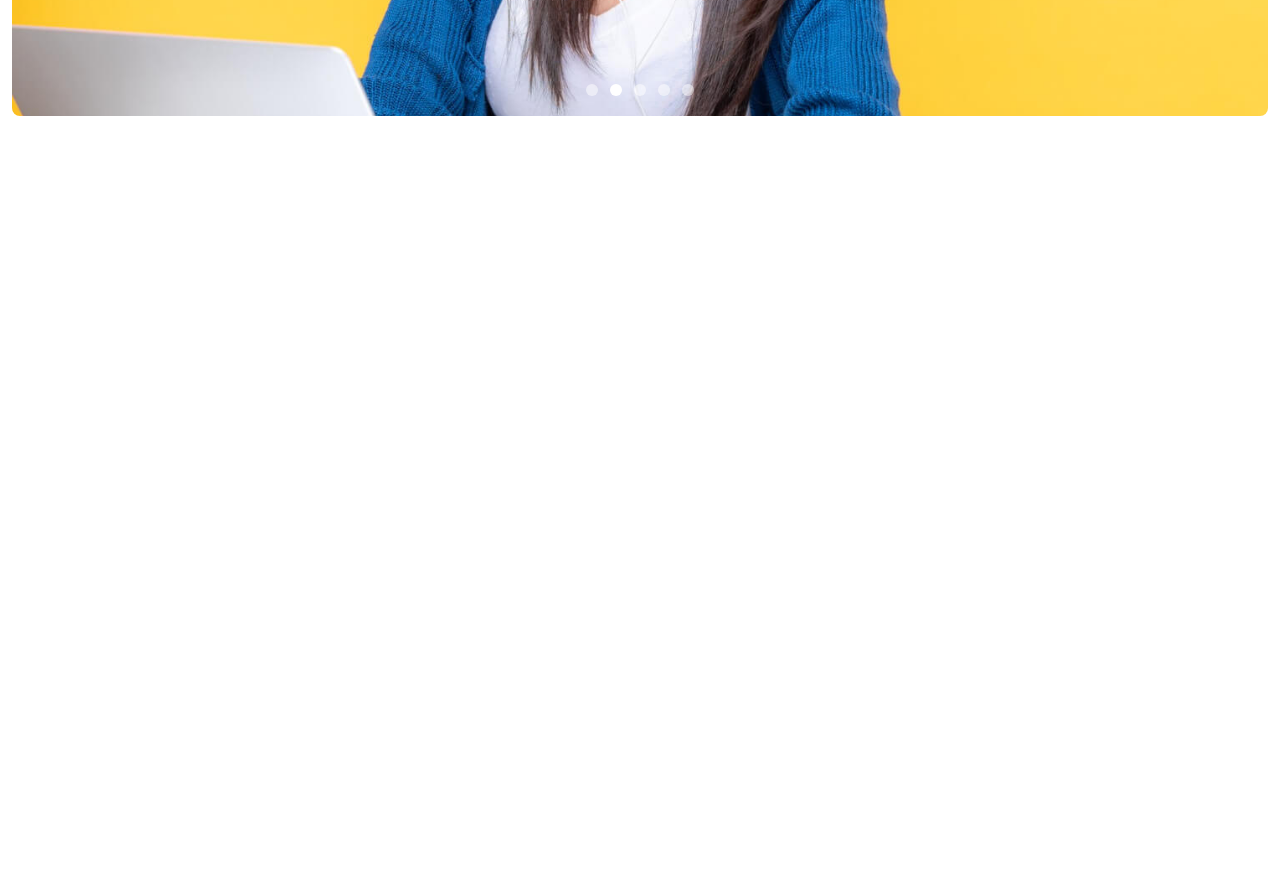
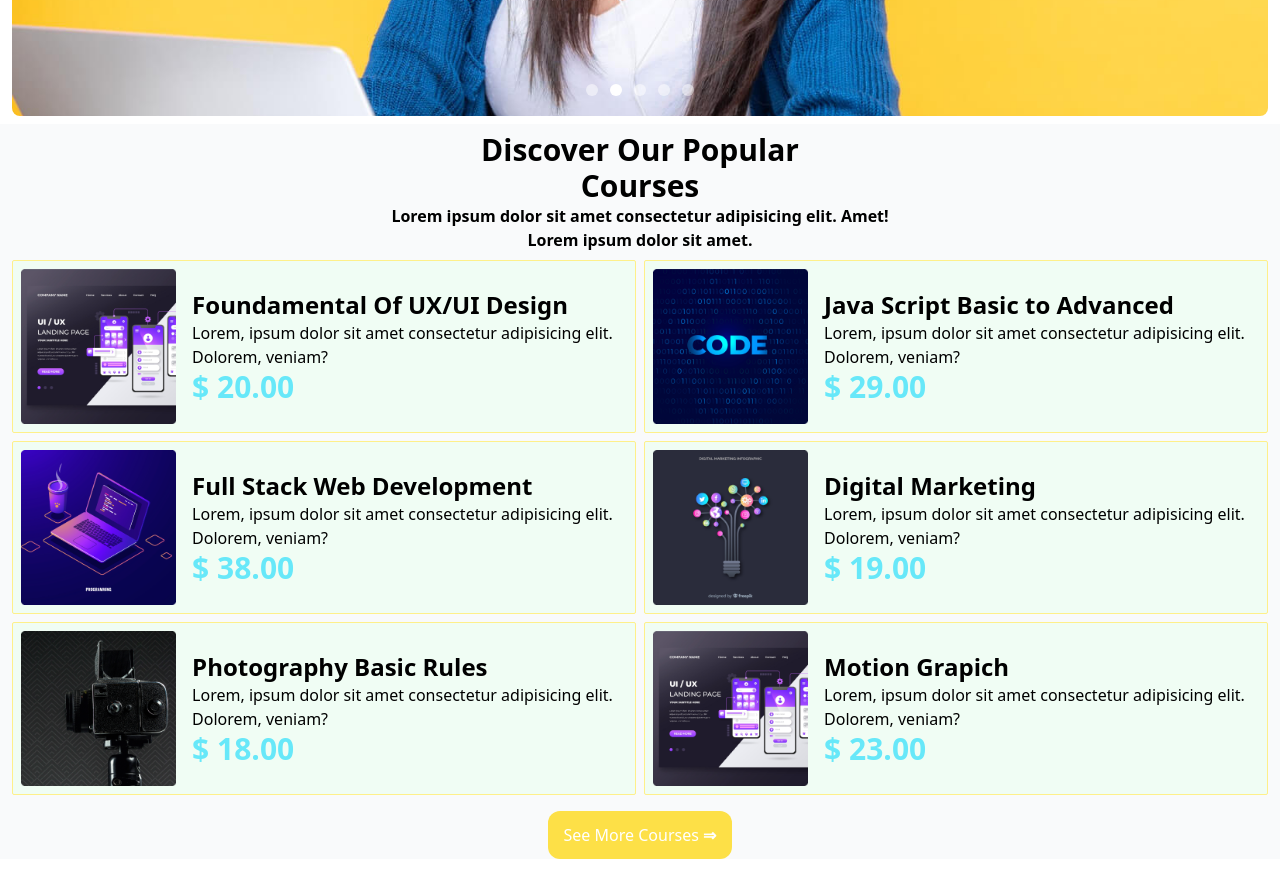
Before and after one commit to jahid-111/eCourse, a plain HTML site: page index.html in a window 1280 px wide. Shown: the part 380-1255 px from the top of the page. Before the commit the page ends 800 px from the top, so only its background shows below. Drawn offline with nearby package versions, Linux system fonts and the light colour scheme.

Commit message:
InMainSectionOne

```diff
--- a/index.html
+++ b/index.html
@@ -128,10 +128,156 @@
 
     </header>
 
+    <!-- ===================================  -->
+    <main class="container mx-auto px-3 bg-gray-50">
+
+        <!-- HEADING COURSE  -->
+        <section class="mt-2">
+            <div class=" flex flex-col items-center py-2">
+
+                <div class=" font-semibold">
+                    <span>
+                        <h2 class="text-center text-3xl">Discover Our Popular </h2>
+                        <h2 class="text-center text-3xl">Courses </h2>
+                    </span>
+                    <span>
+                        <p class="text-center">Lorem ipsum dolor sit amet consectetur adipisicing elit. Amet!</p>
+                        <p class="text-center">Lorem ipsum dolor sit amet.</p>
+                    </span>
+                </div>
+            </div>
+        </section>
 
 
 
-    <script src="https://cdnjs.cloudflare.com/ajax/libs/flowbite/2.0.0/flowbite.min.js"></script>
+        <!-- COURSES COURSES  -->
+        <section>
+
+            <div class="grid grid-cols-1 sm:grid-cols-2 gap-2">
+
+                <!-- item~1  -->
+                <div class="bg-green-50 border-yellow-200 border rounded-sm flex items-center flex-col md:flex-row ">
+
+                    <div class="p-2">
+                        <img class="w-auto md:w-full" src="images/course/course-1.png" alt="">
+                    </div>
+
+                    <div class="p-2 ">
+                        <h5 class="text-2xl font-semibold">Foundamental Of UX/UI Design </h5>
+                        <p class="">Lorem, ipsum dolor sit amet consectetur adipisicing elit. Dolorem,
+                            veniam?</p>
+                        <h3 class="text-3xl text-cyan-300 font-semibold">$ 20.00</h3>
+                    </div>
+                </div>
+
+                <!-- item~2  -->
+                <div class="bg-green-50 border-yellow-200 border rounded-sm flex items-center flex-col md:flex-row ">
+
+                    <div class="p-2">
+                        <img class="w-auto md:w-full" src="images/course/course-2.png" alt="">
+                    </div>
+
+                    <div class="p-2 ">
+                        <h5 class="text-2xl font-semibold">Java Script Basic to Advanced </h5>
+                        <p class="">Lorem, ipsum dolor sit amet consectetur adipisicing elit. Dolorem,
+                            veniam?</p>
+                        <h3 class="text-3xl text-cyan-300 font-semibold">$ 29.00</h3>
+                    </div>
+                </div>
+                <!-- item~3  -->
+                <div class="bg-green-50 border-yellow-200 border rounded-sm flex items-center flex-col md:flex-row ">
+
+                    <div class="p-2">
+                        <img class="w-auto md:w-full" src="images/course/course-3.png" alt="">
+                    </div>
+
+                    <div class="p-2 ">
+                        <h5 class="text-2xl font-semibold">Full Stack Web Development </h5>
+                        <p class="">Lorem, ipsum dolor sit amet consectetur adipisicing elit. Dolorem,
+                            veniam?</p>
+                        <h3 class="text-3xl text-cyan-300 font-semibold">$ 38.00</h3>
+                    </div>
+                </div>
+                <!-- item~4  -->
+                <div class="bg-green-50 border-yellow-200 border rounded-sm flex items-center flex-col md:flex-row ">
+
+                    <div class="p-2">
+                        <img class="w-auto md:w-full" src="images/course/course-4.png" alt="">
+                    </div>
+
+                    <div class="p-2 ">
+                        <h5 class="text-2xl font-semibold">Digital Marketing</h5>
+                        <p class="">Lorem, ipsum dolor sit amet consectetur adipisicing elit. Dolorem,
+                            veniam?</p>
+                        <h3 class="text-3xl text-cyan-300 font-semibold">$ 19.00</h3>
+                    </div>
+                </div>
+                <!-- item~5  -->
+                <div class="bg-green-50 border-yellow-200 border rounded-sm flex items-center flex-col md:flex-row ">
+
+                    <div class="p-2">
+                        <img class="w-auto md:w-full" src="images/course/course-5.png" alt="">
+                    </div>
+
+                    <div class="p-2 ">
+                        <h5 class="text-2xl font-semibold">Photography Basic Rules </h5>
+                        <p class="">Lorem, ipsum dolor sit amet consectetur adipisicing elit. Dolorem,
+                            veniam?</p>
+                        <h3 class="text-3xl text-cyan-300 font-semibold">$ 18.00</h3>
+                    </div>
+                </div>
+                <!-- item~6  -->
+                <div class="bg-green-50 border-yellow-200 border rounded-sm flex items-center flex-col md:flex-row ">
+
+                    <div class="p-2">
+                        <img class="w-auto md:w-full" src="images/course/course-1.png" alt="">
+                    </div>
+
+                    <div class="p-2 ">
+                        <h5 class="text-2xl font-semibold">Motion Grapich </h5>
+                        <p class="">Lorem, ipsum dolor sit amet consectetur adipisicing elit. Dolorem,
+                            veniam?</p>
+                        <h3 class="text-3xl text-cyan-300 font-semibold">$ 23.00</h3>
+                    </div>
+                </div>
+            </div>
+
+            <!-- see more button  -->
+            <div class="flex items-center justify-center my-4 ">
+                <button
+                    class=" bg-yellow-300 rounded-xl py-3 px-4 font-medium text-1xl text-white hover:text-red-300 ">See
+                    More Courses <strong>⇒</strong>
+                </button>
+            </div>
+        </section>
+
+
+
+
+
+
+    </main>
+
+
+
+
+
+
+
+
+
+
+
+
+
+
+
+
+
+
+
+
+    <script src=" https://cdnjs.cloudflare.com/ajax/libs/flowbite/2.0.0/flowbite.min.js"></script>
 
 </body>
 
```
